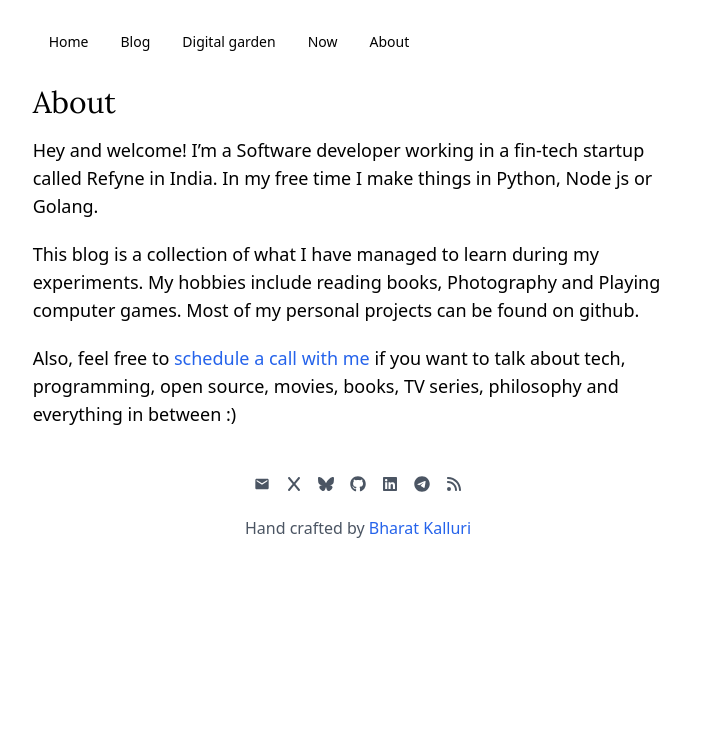
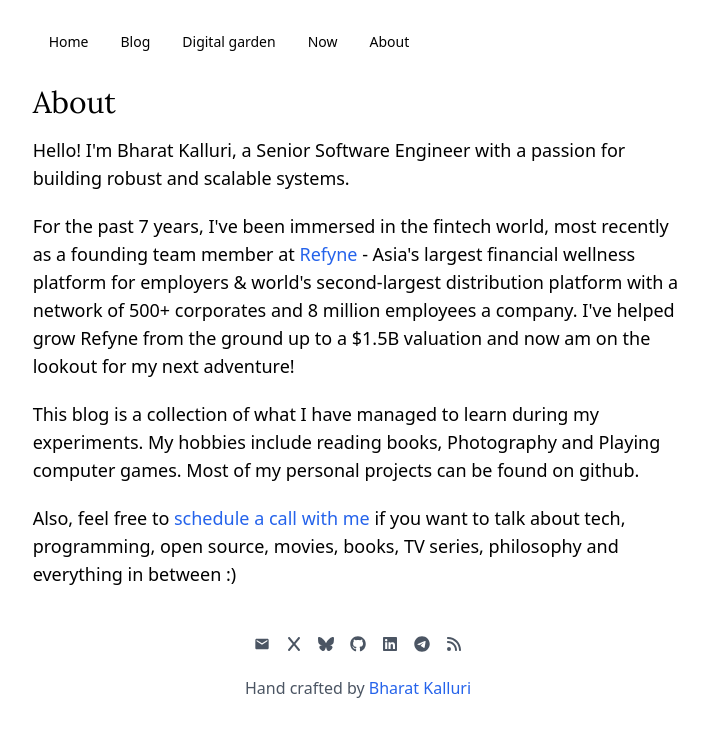
Before and after one commit to BharatKalluri/bharatkalluri.com, a Next.js app: page /about in a window 1280 px wide. Shown: the top 736 px of the page, without its empty margins (282-990 px from the left). Built offline with nearby package versions, Linux system fonts and the light colour scheme.

Commit message:
update about

```diff
--- a/app/about/page.tsx
+++ b/app/about/page.tsx
@@ -14,8 +14,14 @@ const AboutPage = () => {
 
 			<section className="text-lg space-y-5">
 				<p>
-					Hey and welcome! I’m a Software developer working in a fin-tech startup called Refyne in India. In
-					my free time I make things in Python, Node js or Golang.
+					Hello! I'm Bharat Kalluri, a Senior Software Engineer with a passion for building robust and
+					scalable systems.
+				</p>
+				<p>
+					For the past 7 years, I've been immersed in the fintech world, most recently as a founding team
+					member at <CustomLink href={"https://refyne.co.in"}>Refyne</CustomLink> - Asia's largest financial wellness platform for employers & world's second-largest
+					distribution platform with a network of 500+ corporates and 8 million employees a company. I've helped
+					grow Refyne from the ground up to a $1.5B valuation and now am on the lookout for my next adventure!
 				</p>
 				<p>
 					This blog is a collection of what I have managed to learn during my experiments. My hobbies include
```
